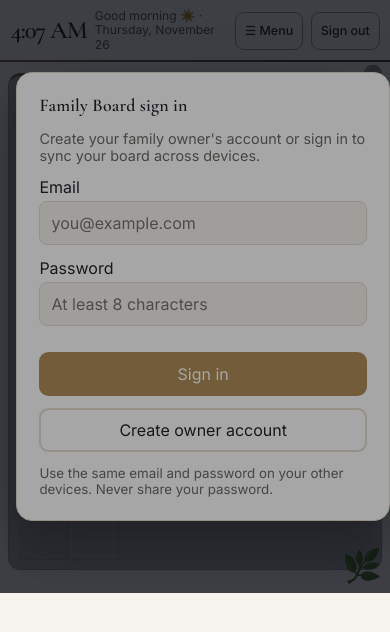
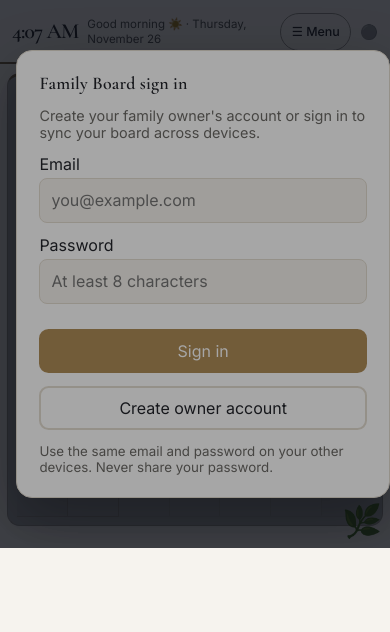
Before and after one commit to izzah-farzana/family-board, a plain HTML site: page index.html in a window 390 px wide. Drawn offline with nearby package versions, Linux system fonts and the light colour scheme.

Commit message:
Family Board Mobile UI Refinement V2

```diff
--- a/index.html
+++ b/index.html
@@ -241,6 +241,71 @@ html.tvm body{cursor:none}
   .mh2 { grid-template-columns:minmax(0,1fr) repeat(3,auto); }
   .mh2 button[data-mm] { grid-column:1; }
   .mg { grid-auto-rows:minmax(3.35rem,auto) !important; }
+}
+
+
+/* Family Board Mobile Refinement V2 */
+@media (max-width: 600px) {
+  header {
+    display:grid !important;
+    grid-template-columns:auto minmax(0,1fr) auto auto !important;
+    align-items:center !important;
+    gap:.4rem .55rem !important;
+    padding:.65rem .75rem !important;
+    min-height:64px;
+  }
+  #clock { font-size:1.35rem !important; line-height:1 !important; }
+  #date { font-size:.72rem !important; line-height:1.25 !important; padding-right:.15rem; }
+  #bMenu {
+    grid-column:3; grid-row:1;
+    min-height:38px !important; padding:.35rem .65rem !important;
+    font-size:.78rem !important; border-radius:999px !important;
+  }
+  /* Sign out lives inside the Menu on mobile, avoiding a crowded header. */
+  header #bSignOut { display:none !important; }
+  #live {
+    position:static !important; grid-column:4; grid-row:1;
+    display:inline-flex; align-items:center; justify-content:center;
+    font-size:.9rem !important; margin:0 !important;
+  }
+  #menu { top:auto; right:.65rem; width:min(20rem,calc(100vw - 1.3rem)); }
+  #menu #bSignOut { display:flex !important; width:100%; margin-top:.35rem; }
+
+  #monthv { margin:.55rem .45rem !important; padding:.55rem !important; }
+  .mh2 {
+    display:grid !important;
+    grid-template-columns:repeat(5,minmax(0,1fr)) !important;
+    gap:.35rem !important;
+    align-items:center !important;
+  }
+  .mh2 .mt {
+    grid-column:1 / -1 !important;
+    font-size:1.55rem !important;
+    line-height:1.12 !important;
+    margin:0 0 .15rem !important;
+  }
+  .mh2 button {
+    width:100% !important; min-width:0 !important;
+    min-height:38px !important; padding:.3rem .15rem !important;
+    font-size:.78rem !important; white-space:nowrap;
+  }
+  .mh2 button[data-mm] { font-size:.72rem !important; }
+  .mh2 .pri { font-size:1.15rem !important; padding:.2rem !important; }
+  .leg { flex-wrap:wrap; }
+  .mw { font-size:.68rem !important; }
+  .mg { grid-auto-rows:minmax(3.25rem,auto) !important; }
+  .mc { min-height:3.25rem !important; }
+  .mn { font-size:.74rem !important; }
+  #boardv { padding-top:.55rem !important; }
+}
+@media (max-width: 380px) {
+  header { grid-template-columns:auto minmax(0,1fr) auto auto !important; }
+  #clock { font-size:1.18rem !important; }
+  #date { font-size:.67rem !important; }
+  #bMenu { font-size:.72rem !important; padding:.3rem .48rem !important; }
+  .mh2 { grid-template-columns:repeat(5,minmax(0,1fr)) !important; }
+  .mh2 button { font-size:.7rem !important; }
+  .mh2 button[data-mm] { font-size:.64rem !important; }
 }
 
 </style>
@@ -618,7 +683,7 @@ document.addEventListener("click",e=>{
 document.addEventListener("click",e=>{const d=e.target.closest(".day,.mc");if(d&&!e.target.closest("button")&&!edit){if(d.classList.contains("mc")){showDay(d.dataset.day);return}$("bEv").click();if($("f2"))$("f2").value=d.dataset.day}});
 document.addEventListener("keydown",e=>{if(e.key==="Enter"&&e.target.classList&&(e.target.classList.contains("day")||e.target.classList.contains("mc")))e.target.click()});
 window.addEventListener("offline",()=>{$("live").textContent="🔴"});window.addEventListener("online",()=>{if(live)$("live").textContent="🟢"});
-(function(){const MENU=[["View",["bMo"]],["Add",["bEv","bMd","bPe"]],["Show",["who","bSz","bTh"]],["More",["bHi","bSh","bDg","bPh"]]],mn=document.createElement("div");mn.id="menu";
+(function(){const MENU=[["View",["bMo"]],["Add",["bEv","bMd","bPe"]],["Show",["who","bSz","bTh"]],["More",["bHi","bSh","bDg","bPh","bSignOut"]]],mn=document.createElement("div");mn.id="menu";
   MENU.forEach(g=>{const t=document.createElement("div");t.className="mg0";t.textContent=g[0];mn.appendChild(t);g[1].forEach(id=>mn.appendChild($(id)))});
   document.body.appendChild(mn);$("bSz").textContent="🔠 Text size";
   $("bMenu").onclick=()=>{mn.style.top=(document.querySelector("header").getBoundingClientRect().bottom+8)+"px";mn.classList.toggle("on")};
```
